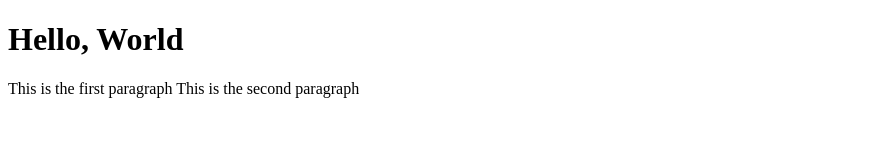
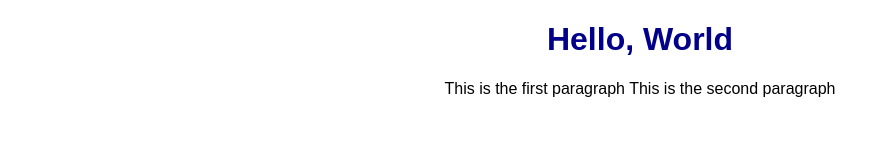
Before and after one commit to colasnido/colasnido, a website: page index.html in a window 1280 px wide. Shown: the whole page, without its empty margins (0-890 px from the left). Drawn offline with Linux system fonts and the light colour scheme.

```diff
--- a/index.html
+++ b/index.html
@@ -1,6 +1,8 @@
 <!DOCTYPE html>
 <html>
-  <head></head>
+  <head>
+    <link rel="stylesheet" href="./style.css" />
+  </head>
   <body>
     <h1>Hello, World</h1>
     <p1>This is the first paragraph</p1>
--- /dev/null
+++ b/style.css
@@ -0,0 +1,8 @@
+body {
+  background-color: white;
+  font-family: Arial, Helvetica, sans-serif;
+  text-align: center;
+}
+h1 {
+  color: darkblue;
+}
```
Also changed, not shown: package.json (added, +21 -0 lines), 1 other file.
